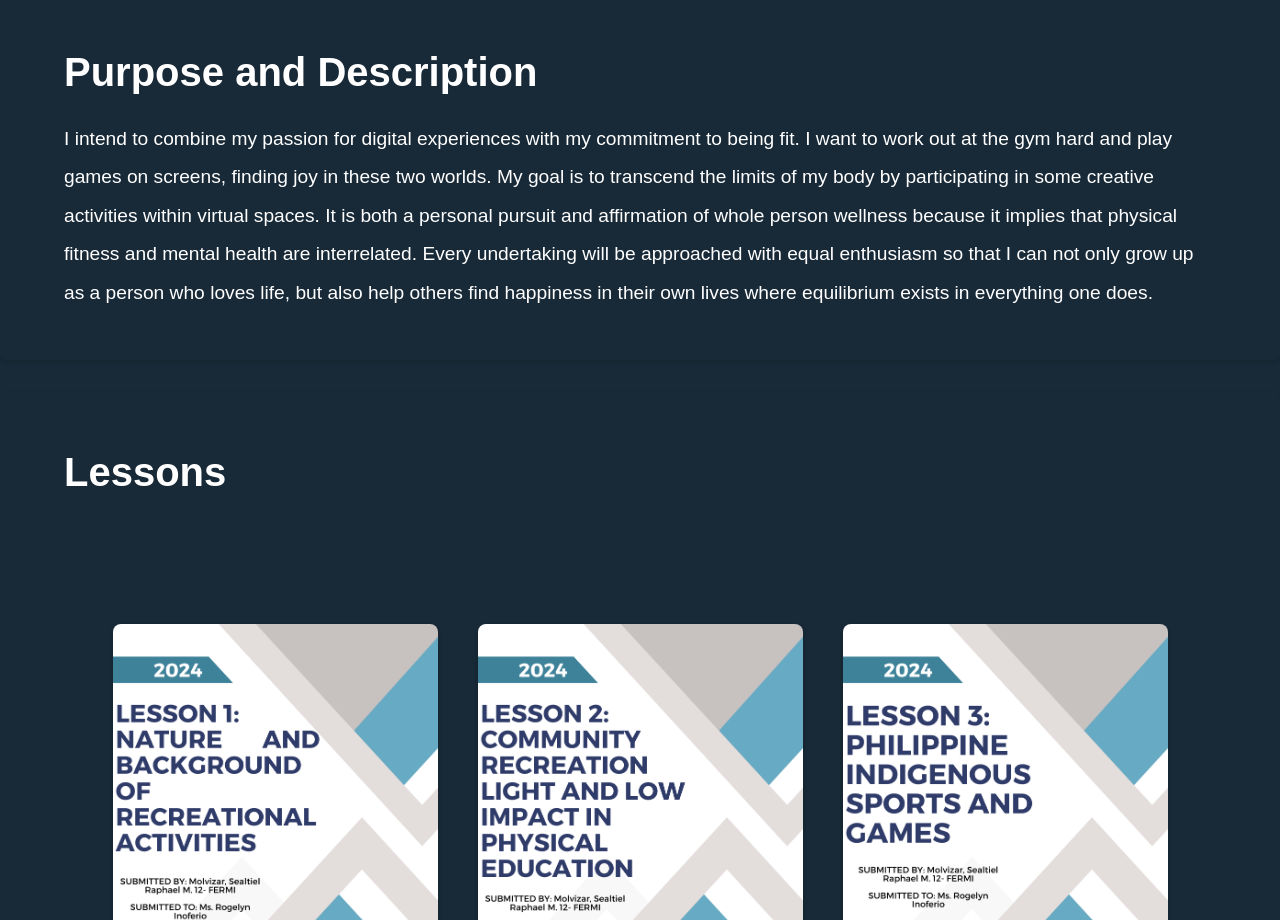
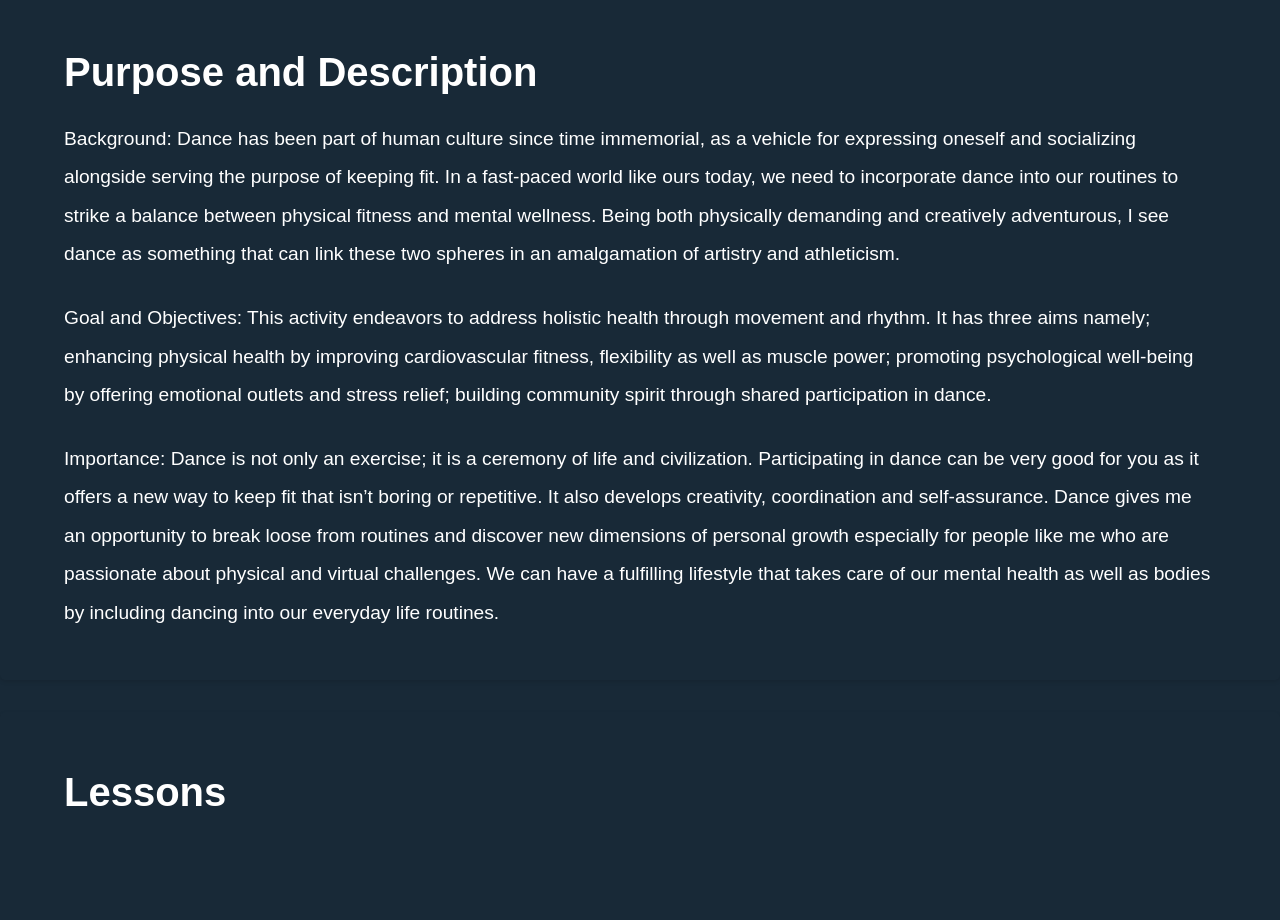
Before and after one commit to CZKDYN/portfoliopeh1, a plain HTML site: page index.html in a window 1280 px wide. Shown: the part 840-1760 px from the top of the page. Drawn offline with Linux system fonts and the light colour scheme.

Commit message:
index.html

```diff
--- a/index.html
+++ b/index.html
@@ -49,14 +49,11 @@
         <section id="purpose">
             <div class="container">
                 <h2>Purpose and Description</h2>
-                <p>I intend to combine my passion for digital experiences with my commitment to being fit. I want to work out at the gym hard and play games on screens,
-                    finding joy in these two worlds. My goal is to transcend the limits of my body by
-                     participating in some creative activities within virtual spaces. It is both a personal
-                      pursuit and affirmation of whole person wellness because it implies that physical
-                      fitness and mental health are interrelated. Every undertaking will be approached with
-                       equal enthusiasm so that I can not only grow up as a person who loves life, but
-                       also help others find happiness in their own lives where equilibrium exists in
-                       everything one does.</p>
+                <p>Background: Dance has been part of human culture since time immemorial, as a vehicle for expressing oneself and socializing alongside serving the purpose of keeping fit. In a fast-paced world like ours today, we need to incorporate dance into our routines to strike a balance between physical fitness and mental wellness. Being both physically demanding and creatively adventurous, I see dance as something that can link these two spheres in an amalgamation of artistry and athleticism. </p>
+                <br>
+                <p>Goal and Objectives: This activity endeavors to address holistic health through movement and rhythm. It has three aims namely; enhancing physical health by improving cardiovascular fitness, flexibility as well as muscle power; promoting psychological well-being by offering emotional outlets and stress relief; building community spirit through shared participation in dance.</p>
+                <br>
+                <p>Importance: Dance is not only an exercise; it is a ceremony of life and civilization. Participating in dance can be very good for you as it offers a new way to keep fit that isn’t boring or repetitive. It also develops creativity, coordination and self-assurance. Dance gives me an opportunity to break loose from routines and discover new dimensions of personal growth especially for people like me who are passionate about physical and virtual challenges. We can have a fulfilling lifestyle that takes care of our mental health as well as bodies by including dancing into our everyday life routines.</p>
             </div>
         </section>
 
```
